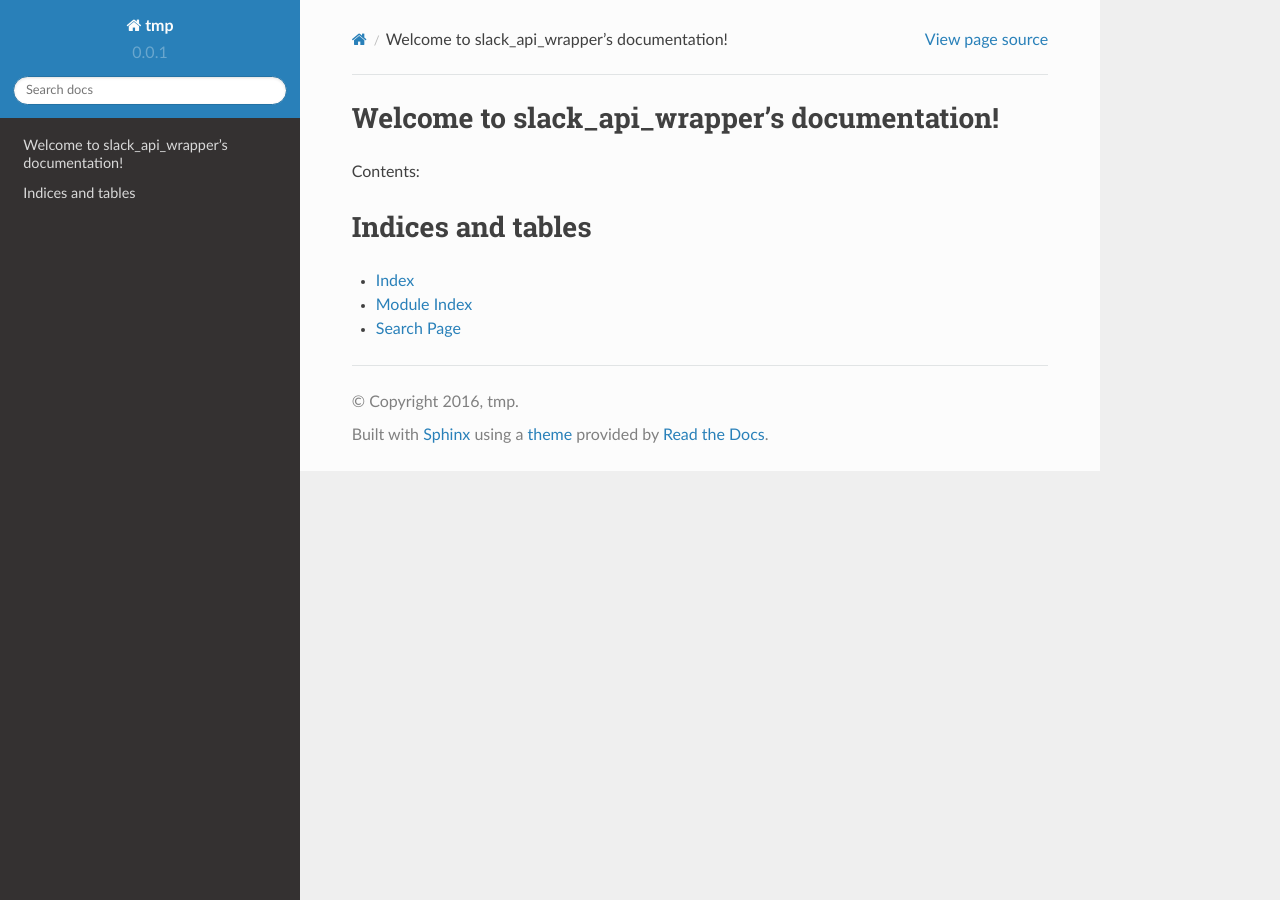
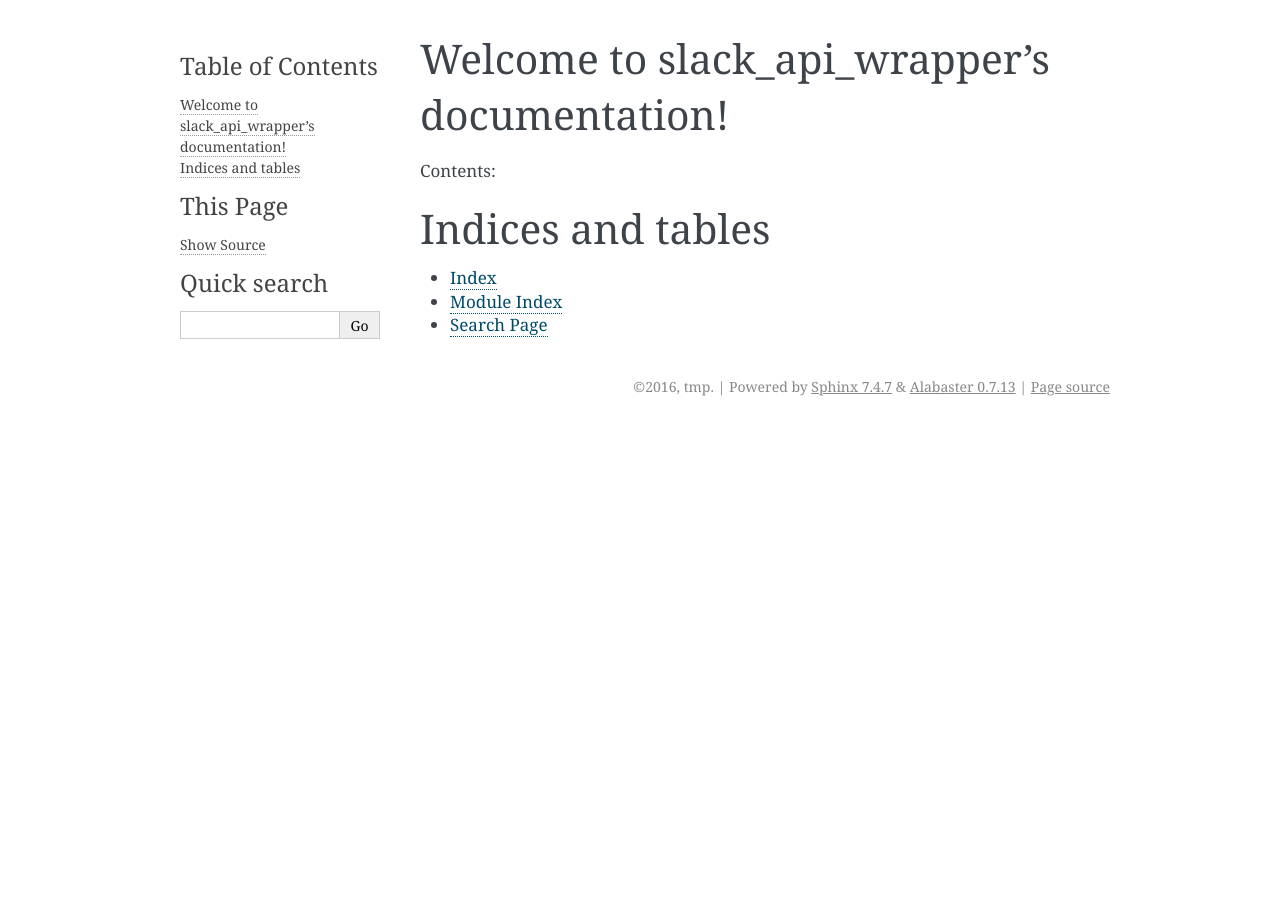
Before and after one commit to cln-m4rie/slack_api_wrapper, a Sphinx documentation site: the page built from docs/source/index.rst, in a window 1280 px wide. Built offline with Sphinx 7.4.7, drawn with Linux system fonts in a browser that asks for light colours.

Commit message:
doc作成

```diff
--- a/docs/source/conf.py
+++ b/docs/source/conf.py
@@ -31,6 +31,7 @@ sys.path.insert(0, os.path.abspath('../..'))
 # ones.
 extensions = [
     'sphinx.ext.autodoc',
+    'sphinx.ext.napoleon'
 ]
 
 # Add any paths that contain templates here, relative to this directory.
@@ -111,7 +112,7 @@ todo_include_todos = False
 
 # The theme to use for HTML and HTML Help pages.  See the documentation for
 # a list of builtin themes.
-html_theme = 'sphinx_rtd_theme'
+html_theme = 'alabaster'
 
 # Theme options are theme-specific and customize the look and feel of a theme
 # further.  For a list of options available for each theme, see the
```
Also changed, not shown: docs/source/index.rst (line endings or trailing spaces).
